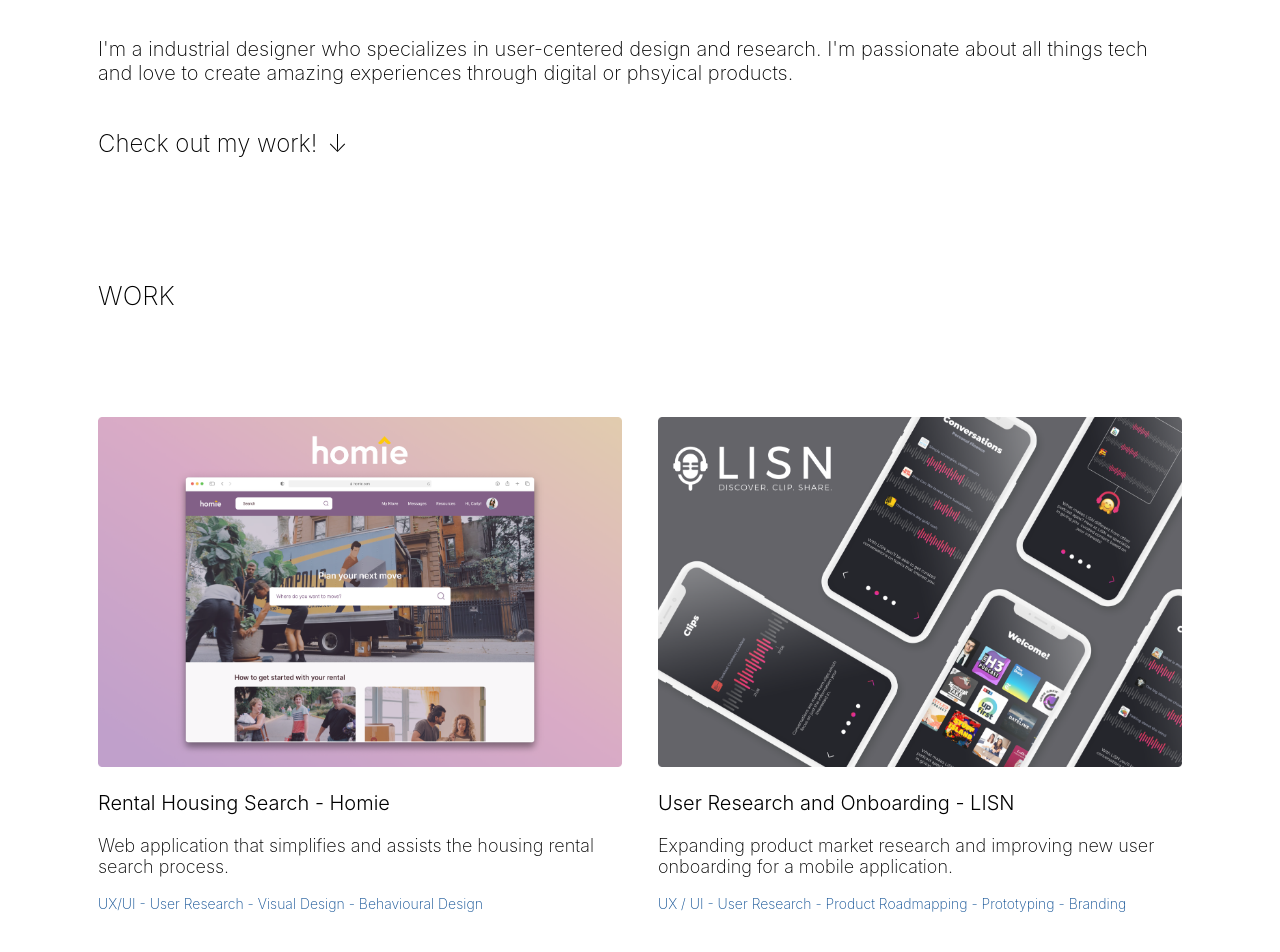
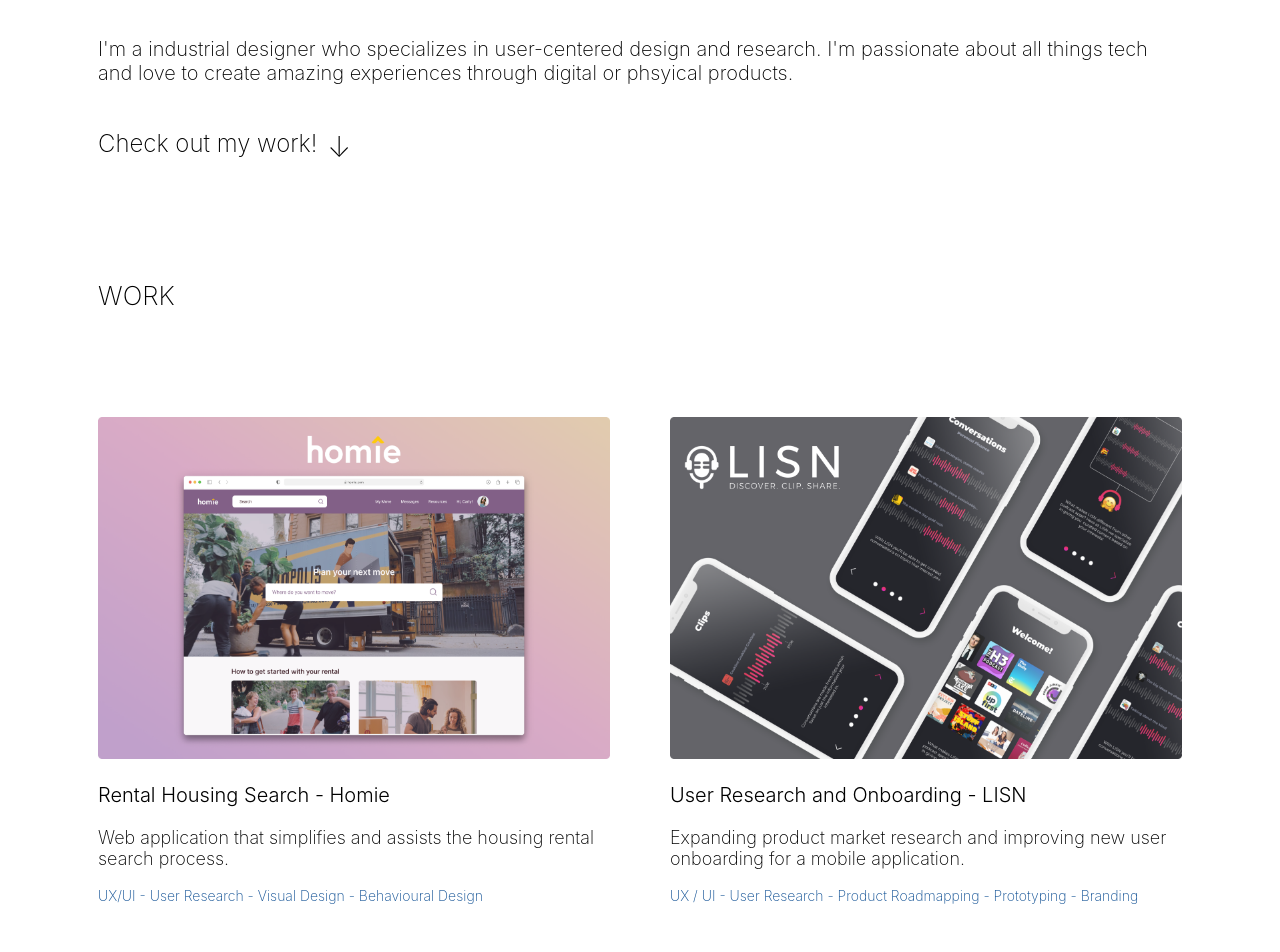
Before and after one commit to Elimists/sash-portfolio, a Next.js app: page / in a window 1280 px wide. Shown: the part 360-1312 px from the top of the page. Built offline with nearby package versions, Linux system fonts and the light colour scheme.

Commit message:
Updated style for project card width to change based on viewport width.

```diff
--- a/styles/Home.module.css
+++ b/styles/Home.module.css
@@ -22,6 +22,7 @@
 .check_out{
   display: flex;
   align-items: center;
+  cursor: pointer;
 }
 
 .check_out_text{
@@ -31,7 +32,7 @@
 
 .bouncy_arrow{
   margin-left: 10px;
-  font-size: 24px;
+  font-size: 28px;
   font-weight: 200;
   animation: bounce 1s infinite;
 }
@@ -67,7 +68,7 @@
 
 .grid {
   display: flex;
-  align-items: center;
+  align-items: flex-start;
   justify-content: space-between;
   flex-wrap: wrap;
   max-width: 1100px;
@@ -80,9 +81,10 @@
   text-decoration: none;
   border-radius: 4px;
   transition: color 0.15s ease, border-color 0.15s ease;
-  max-width: 540px;
+  width: auto;
+  max-width: calc(100% * 0.48);
   cursor: pointer;
-  margin-bottom: 4rem;
+  margin-bottom: 2rem;
 }
 
 .project_title{
@@ -124,7 +126,7 @@
   }
 
   50% {
-    transform: translateY(6px);
+    transform: translateY(10px);
   }
 
   100% {
@@ -145,4 +147,10 @@
   .intro {
     padding: 0rem 0.5rem 0rem 0.5rem;
   }
+
+  .card {
+    width: auto;
+    max-width: 100%;
+    height: auto;
+  }
 }
```
